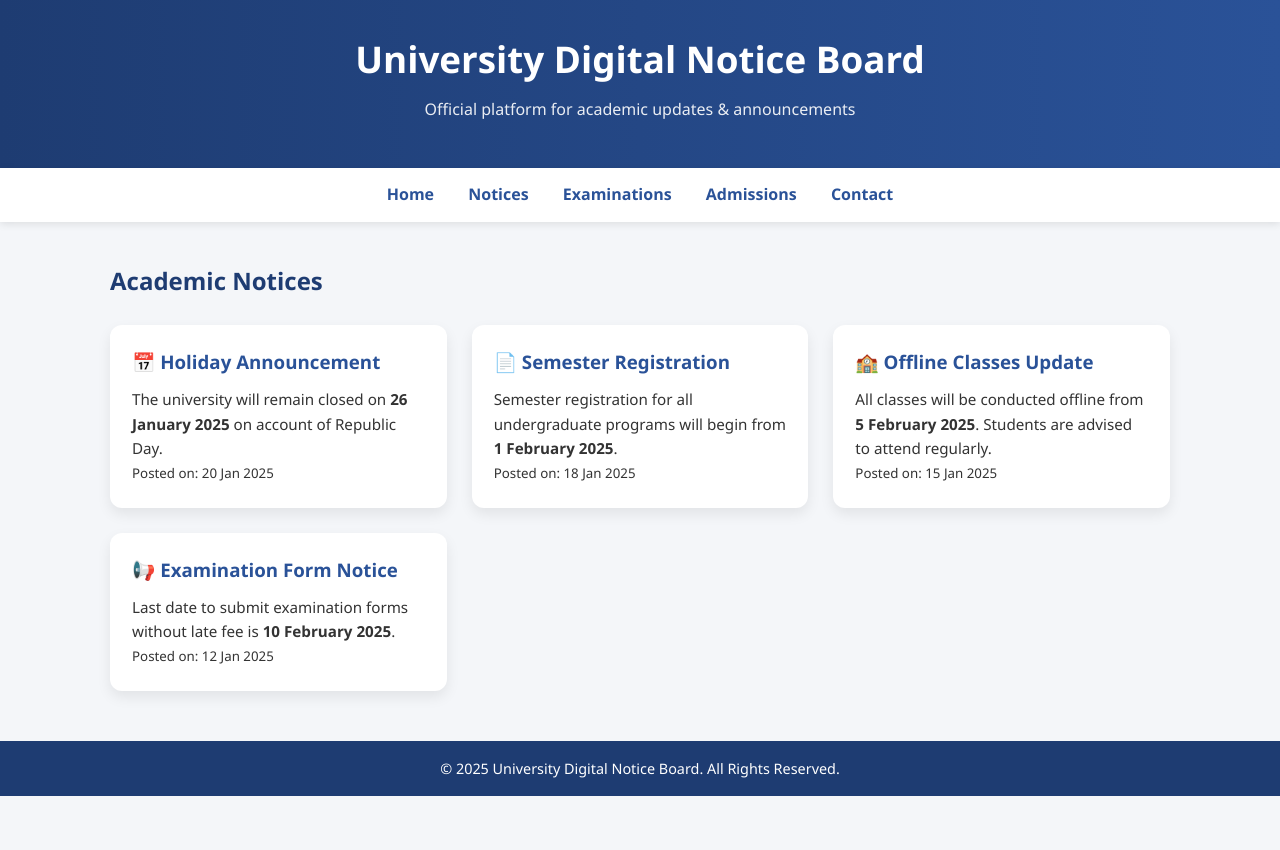
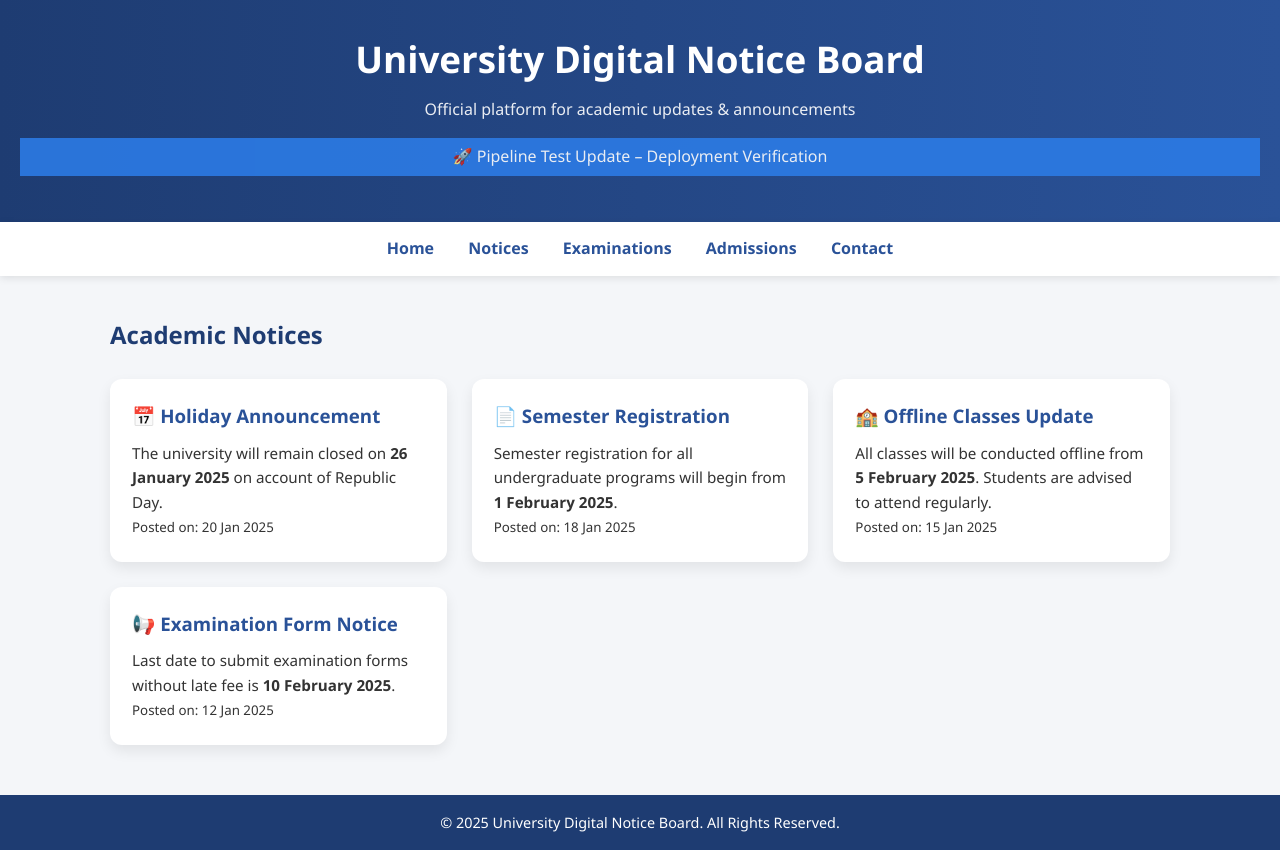
Before and after one commit to dev030818/uni-notice-board, a website: page src/notices.html in a window 1280 px wide. Before the commit the page ends 800 px from the top, so only its background shows below. Drawn offline with Linux system fonts and the light colour scheme.

Commit message:
updated notices.html to test CD workflow

```diff
--- a/src/notices.html
+++ b/src/notices.html
@@ -5,20 +5,27 @@
   <title>Academic Notices | University Digital Notice Board</title>
   <meta name="viewport" content="width=device-width, initial-scale=1.0">
   <link rel="stylesheet" href="../styles/style.css">
+
+  <!-- CD PIPELINE TEST: version 1.0.1 | Updated on 2026-01-19 -->
 </head>
 
 <body>
   <header>
     <h1>University Digital Notice Board</h1>
     <p>Official platform for academic updates & announcements</p>
+
+    <!-- Pipeline test banner -->
+    <p style="color:#fff; background:#2c7be5; padding:6px; margin-top:10px;">
+      🚀 Pipeline Test Update – Deployment Verification
+    </p>
   </header>
 
   <nav>
-     <a href="index.html">Home</a>
-  <a href="notices.html" >Notices</a>
-  <a href="exams.html">Examinations</a>
-  <a href="admissions.html">Admissions</a>
-  <a href="contact.html" >Contact</a>
+    <a href="index.html">Home</a>
+    <a href="notices.html">Notices</a>
+    <a href="exams.html">Examinations</a>
+    <a href="admissions.html">Admissions</a>
+    <a href="contact.html">Contact</a>
   </nav>
 
   <main class="container">
```
